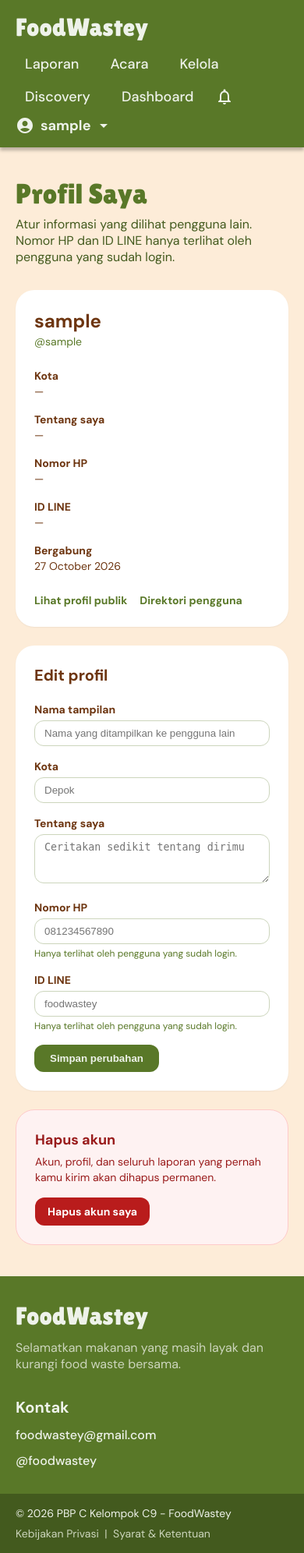
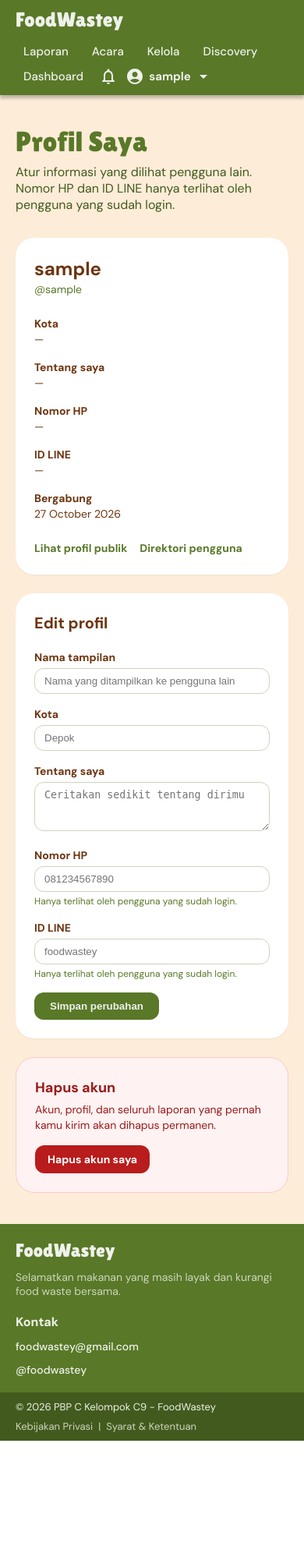
Before and after one commit to pbp-kelompok-c9/foodwaste, a Django app: page /profil/ in a window 390 px wide. Shown: the whole page at 78% size. After the commit the page ends 1848 px from the top, so only its background shows below. Run offline with Django 5.2, Linux system fonts and the light colour scheme; the visitor is signed in with stand-in values (Sample User, id 1); data comes from the database, SQL or seed files in the repository; some libraries are stand-ins or nearby versions.

Commit message:
update CSS (Perkecil navbar dan footer)

```diff
--- a/static/css/base.css
+++ b/static/css/base.css
@@ -37,21 +37,22 @@ a:focus-visible, summary:focus-visible, button:focus-visible {
 .navbar {
   display: flex;
   flex-wrap: wrap;
-  gap: 16px 24px;
+  gap: 8px 24px;
   align-items: center;
   justify-content: space-between;
-  min-height: 120px;
-  padding: 0 43px 0 58px;
+  min-height: 64px;
+  padding: 0 32px 0 40px;
   background: var(--accent-dark);
   color: var(--accent-light);
   box-shadow: 0 4px 4px rgba(0, 0, 0, 0.25);
-  position: relative;
+  position: sticky;
+  top: 0;
   z-index: 10;
 }
 
 .navbar__brand {
   font-family: 'Lilita One', sans-serif;
-  font-size: 32px;
+  font-size: 26px;
   line-height: normal;
   color: var(--accent-light);
 }
@@ -60,13 +61,13 @@ a:focus-visible, summary:focus-visible, button:focus-visible {
   display: flex;
   flex-wrap: wrap;
   align-items: center;
-  gap: 12px clamp(12px, 2vw, 32px);
+  gap: 8px clamp(8px, 1.5vw, 20px);
 }
 
 .navbar__link {
-  padding: 5px 12px;
-  border-radius: 10px;
-  font-size: 24px;
+  padding: 4px 10px;
+  border-radius: 8px;
+  font-size: 17px;
   font-weight: 500;
   line-height: normal;
   white-space: nowrap;
@@ -88,8 +89,8 @@ a:focus-visible, summary:focus-visible, button:focus-visible {
   cursor: pointer;
   display: flex;
   align-items: center;
-  gap: 8px;
-  font-size: 24px;
+  gap: 6px;
+  font-size: 17px;
   font-weight: 700;
   color: var(--accent-light);
 }
@@ -98,7 +99,7 @@ a:focus-visible, summary:focus-visible, button:focus-visible {
 .user__dropdown {
   position: absolute;
   right: 0;
-  top: calc(100% + 12px);
+  top: calc(100% + 8px);
   min-width: 180px;
   padding: 8px;
   background: var(--accent-light);
@@ -164,8 +165,8 @@ a:focus-visible, summary:focus-visible, button:focus-visible {
   justify-content: space-between;
   align-items: flex-start;
   flex-wrap: wrap;
-  gap: 32px;
-  padding: 48px 58px;
+  gap: 20px;
+  padding: 24px 40px;
 }
 
 .footer__col { display: flex; flex-direction: column; gap: 12px; }
@@ -173,14 +174,14 @@ a:focus-visible, summary:focus-visible, button:focus-visible {
 
 .footer__brand {
   font-family: 'Lilita One', sans-serif;
-  font-size: 32px;
+  font-size: 24px;
   line-height: normal;
   color: var(--accent-light);
 }
-.footer__tagline { margin: 0; font-size: 16px; color: var(--accent-light-active); }
+.footer__tagline { margin: 0; font-size: 14px; color: var(--accent-light-active); }
 
-.footer__heading { margin: 0; font-size: 20px; font-weight: 700; color: var(--accent-light); }
-.footer__item { font-size: 16px; font-weight: 500; color: var(--accent-light); }
+.footer__heading { margin: 0; font-size: 16px; font-weight: 700; color: var(--accent-light); }
+.footer__item { font-size: 14px; font-weight: 500; color: var(--accent-light); }
 a.footer__item:hover { text-decoration: underline; }
 
 .footer__bar {
@@ -189,9 +190,9 @@ a.footer__item:hover { text-decoration: underline; }
   align-items: center;
   flex-wrap: wrap;
   gap: 8px 24px;
-  padding: 20px 58px;
+  padding: 10px 40px;
   background: var(--accent-dark-deep);
-  font-size: 14px;
+  font-size: 13px;
 }
 .footer__copy { color: var(--accent-light); }
 .footer__legal { color: var(--accent-light-active); }
@@ -199,15 +200,15 @@ a.footer__item:hover { text-decoration: underline; }
 
 /* ===== Responsif ===== */
 @media (max-width: 1100px) {
-  .navbar__menu { gap: 20px; }
-  .navbar__link, .user summary { font-size: 20px; }
+  .navbar__menu { gap: 12px; }
+  .navbar__link, .user summary { font-size: 16  px; }
 }
 @media (max-width: 800px) {
-  .navbar { flex-wrap: wrap; gap: 12px; padding: 16px 20px; min-height: 0; }
-  .navbar__menu { flex-wrap: wrap; gap: 8px 16px; }
-  .navbar__link, .user summary { font-size: 18px; }
-  .footer__content { padding: 32px 20px; }
-  .footer__bar { padding: 16px 20px; }
+  .navbar { flex-wrap: wrap; gap: 12px; padding: 10px 20px; min-height: 0; }
+  .navbar__menu { flex-wrap: wrap; gap: 4px 10px; }
+  .navbar__link, .user summary { font-size: 15px; }
+  .footer__content { padding: 20px; }
+  .footer__bar { padding: 10px 20px; }
   .page { padding: 32px 20px 48px; }
   .page__title { font-size: 32px; }
   .page__heading { margin-top: 32px; }
```
